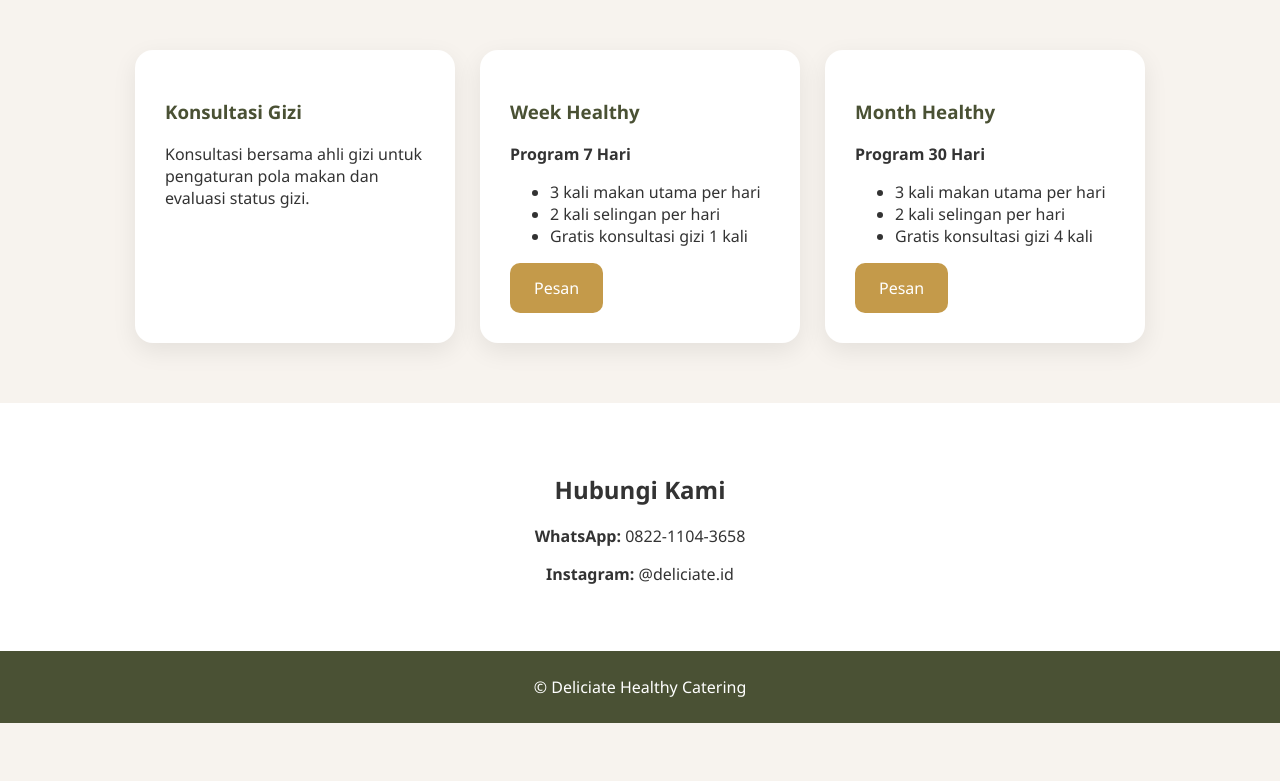
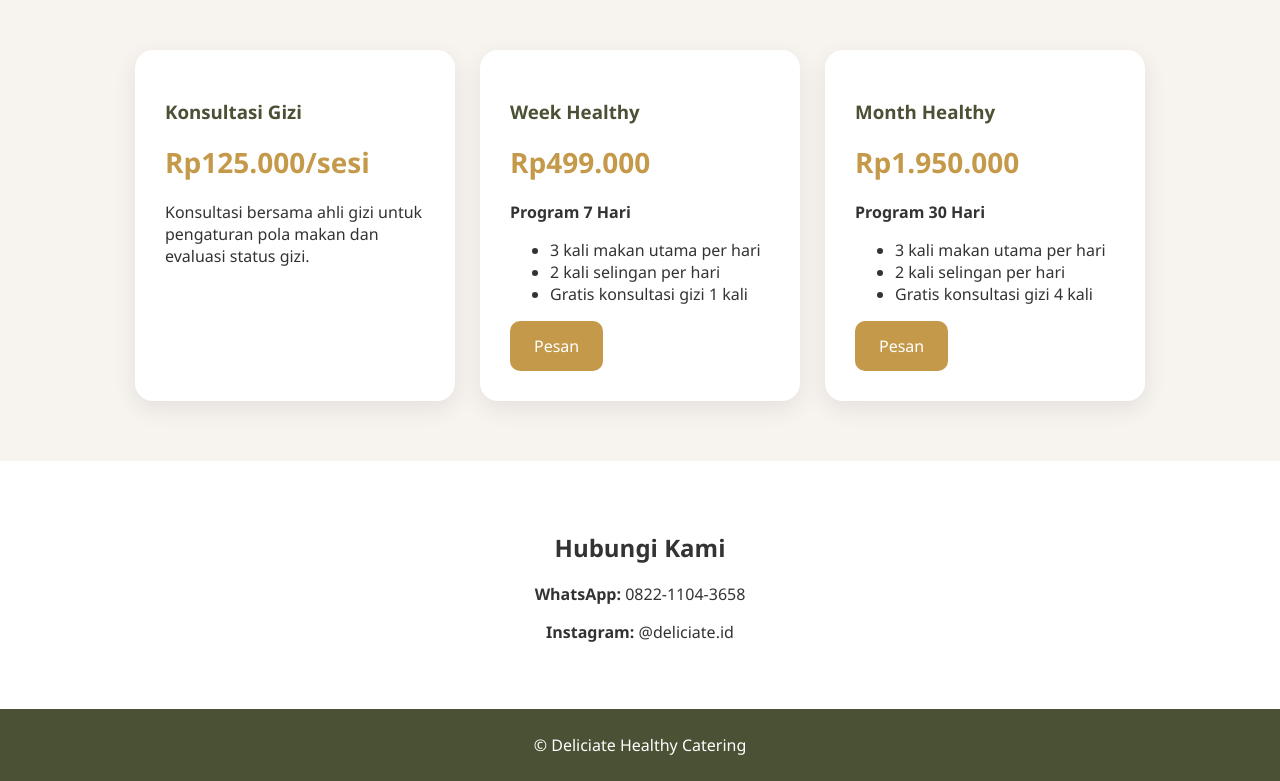
Before and after one commit to yaumilkhairalagi-dev/deliciate-healthy-catering1, a plain HTML site: page index.html in a window 1280 px wide. Shown: the part 758-1539 px from the top of the page. Before the commit the page ends 1481 px from the top, so only its background shows below. Drawn offline with Linux system fonts and the light colour scheme.

Commit message:
Add files via upload

```diff
--- a/index.html
+++ b/index.html
@@ -20,6 +20,7 @@ nav a{margin:0 12px;color:var(--olive);text-decoration:none;font-weight:600}
 .cardwrap{display:flex;gap:25px;flex-wrap:wrap;justify-content:center;padding:20px 8% 60px}
 .card{background:white;padding:30px;border-radius:18px;width:320px;box-shadow:0 8px 24px rgba(0,0,0,.08)}
 .card h3{color:var(--olive)}
+.price{font-size:28px;font-weight:700;color:var(--gold);margin:10px 0 20px;}
 .section-title{text-align:center;color:var(--olive);font-size:40px;margin-top:30px}
 .contact{background:white;padding:50px 8%;text-align:center}
 footer{padding:25px;text-align:center;background:var(--olive);color:white}
@@ -56,11 +57,13 @@ Week Healthy • Month Healthy<br>Konsultasi Gizi
 <div class="cardwrap">
 <div class="card" id="konsultasi">
 <h3>Konsultasi Gizi</h3>
+<p class="price">Rp125.000/sesi</p>
 <p>Konsultasi bersama ahli gizi untuk pengaturan pola makan dan evaluasi status gizi.</p>
 </div>
 
 <div class="card">
 <h3>Week Healthy</h3>
+<p class="price">Rp499.000</p>
 <p><b>Program 7 Hari</b></p>
 <ul>
 <li>3 kali makan utama per hari</li>
@@ -72,6 +75,7 @@ Week Healthy • Month Healthy<br>Konsultasi Gizi
 
 <div class="card">
 <h3>Month Healthy</h3>
+<p class="price">Rp1.950.000</p>
 <p><b>Program 30 Hari</b></p>
 <ul>
 <li>3 kali makan utama per hari</li>
```
